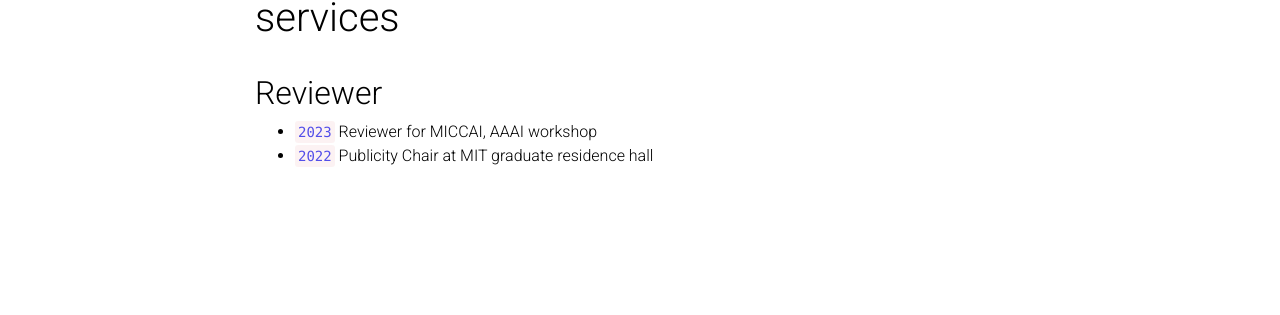
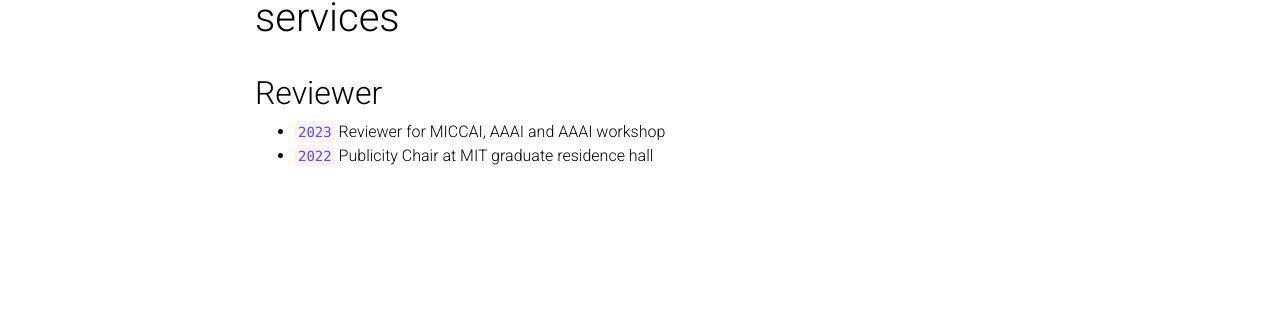
Before and after one commit to molinzhang/molinzhang.github.io, a Jekyll site: the page built from _pages/services.md, in a window 1280 px wide. Shown: the part 111-426 px from the top of the page. Built offline with Jekyll 4.4.1, drawn with Linux system fonts in a browser that asks for light colours; comment, search, counter and statistics services are not loaded; a style sheet for code colours, icons or effects is not loaded.

Commit message:
Update services.md

```diff
--- a/_pages/services.md
+++ b/_pages/services.md
@@ -9,5 +9,5 @@ nav_order: 6
 
 ## Reviewer
 
-- `2023` Reviewer for MICCAI, AAAI workshop
+- `2023` Reviewer for MICCAI, AAAI and AAAI workshop
 - `2022` Publicity Chair at MIT graduate residence hall
```
